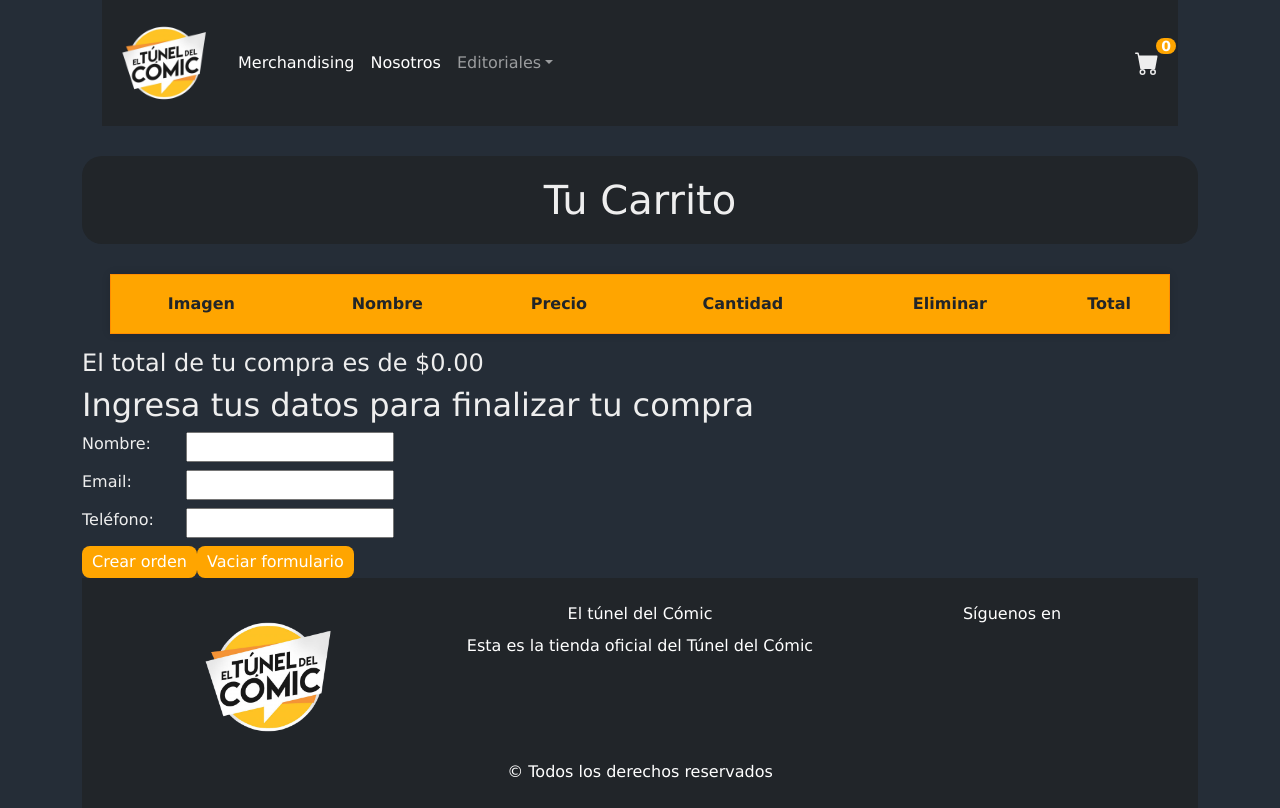
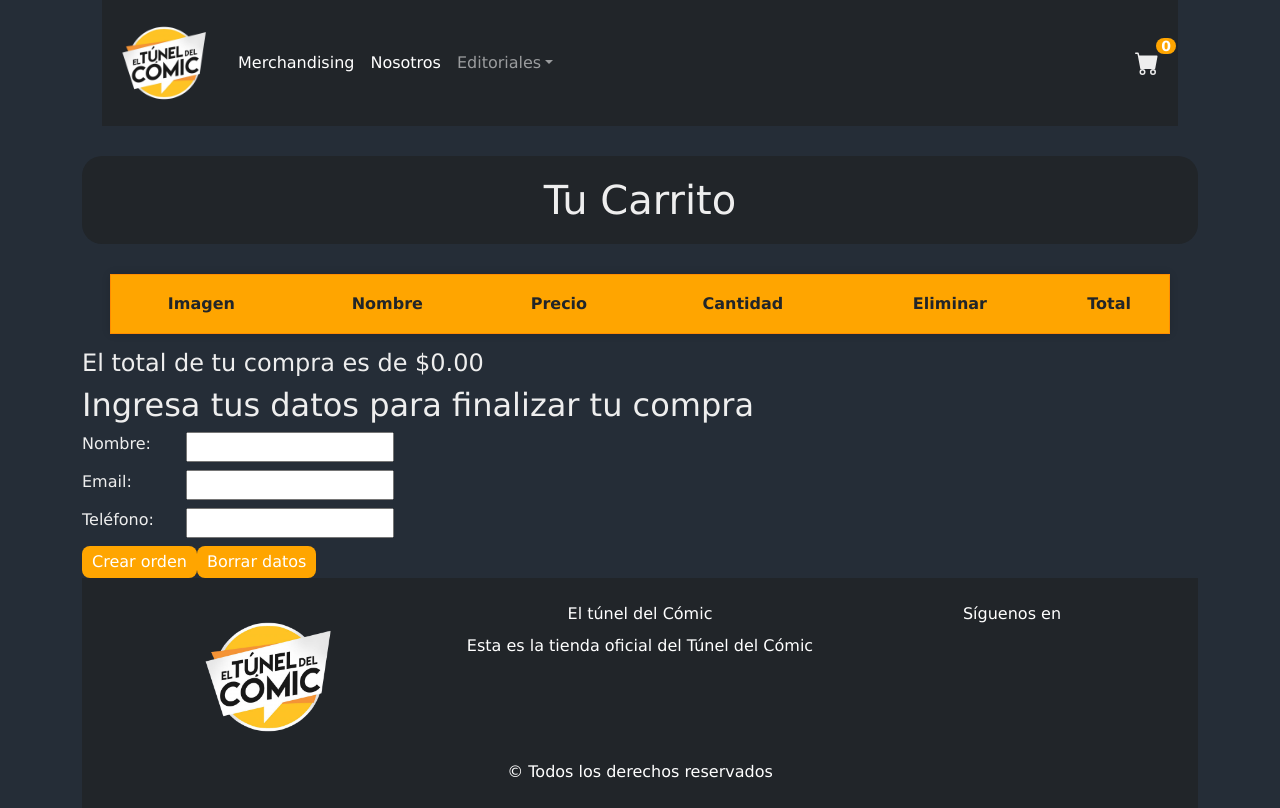
Before and after one commit to FacuPompa/PF-React-Pompa, a React (Create React App) app: page /carrito in a window 1280 px wide. Built offline with nearby package versions, Linux system fonts and the light colour scheme.

Commit message:
correccion readme

```diff
--- a/src/components/CarritoContainer/CheckoutForm.js
+++ b/src/components/CarritoContainer/CheckoutForm.js
@@ -78,7 +78,7 @@ export default function CheckoutForm(props) {
       >
         Crear orden
       </Button>
-      <Button className="boton-form" onClick={clearForm}>Vaciar formulario</Button>
+      <Button className="boton-form" onClick={clearForm}>Borrar datos</Button>
     </div>
   );
 }
--- a/src/context/carritoContext.js
+++ b/src/context/carritoContext.js
@@ -25,12 +25,9 @@ export function CarritoContextProvider({ children }) {
   }
 
   function removeItemFromCarrito(id) {
- /*    const deleteItem = carrito.filter(product => product.id !== id)
-    setCarrito(deleteItem); */
-    console.log(id);
-
-
-    }
+    setCarrito(carrito.filter(product => product.id !== id))
+  console.log(id);
+  }
 
 
   function getCountInCarrito() {
@@ -43,6 +40,7 @@ export function CarritoContextProvider({ children }) {
     }, 0);
     return total.toFixed(2);
   }
+
 
   function isInCarrito(id) {
     return carrito.some((product) => product.id === id);
@@ -63,7 +61,9 @@ export function CarritoContextProvider({ children }) {
       {children}
     </Provider>
   );
-}
+    }
+
+
 
 
 export default carritoContext;
--- a/src/index.scss
+++ b/src/index.scss
@@ -18,3 +18,13 @@ body {
   box-sizing: border-box;
   margin-right: auto;
 }
+
+::-webkit-scrollbar-thumb{
+  background-color: #d3d3d3;
+  border-radius: 5px;
+  border-right: 2px solid #252D37;
+}
+
+::-webkit-scrollbar {
+  width: 15px;
+}
```
Also changed, not shown: 1 other file (tests, documents, lock files or other folders).
